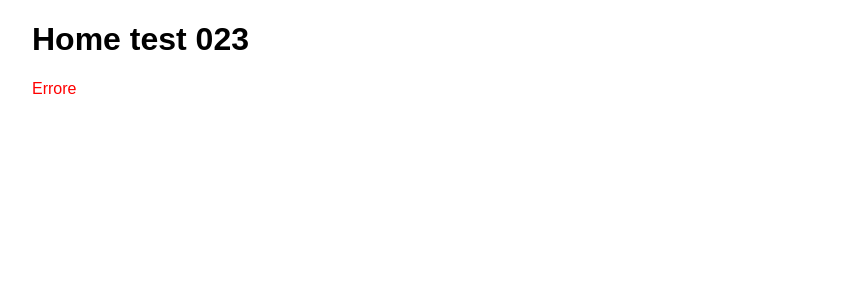
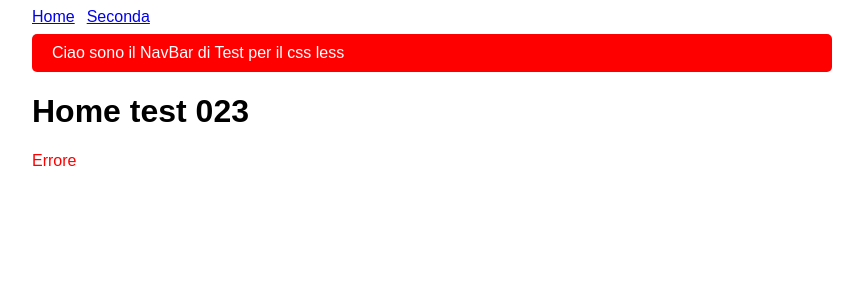
Before and after one commit to massimiliano743/MassimilianoForestieroWebSite, a React (Create React App) app: page / in a window 1280 px wide. Shown: the top 300 px of the page, without its empty margins (208-1071 px from the left). Built offline with nearby package versions, Linux system fonts and the light colour scheme; no server answers.

Commit message:
Add configuration files for code style and LESS support

```diff
--- /dev/null
+++ b/craco.config.js
@@ -0,0 +1,37 @@
+module.exports = {
+    webpack: {
+        configure: (webpackConfig) => {
+            const oneOfRule = webpackConfig.module.rules.find(r => Array.isArray(r.oneOf));
+            if (oneOfRule) {
+                const oneOf = oneOfRule.oneOf;
+                // Evita duplicati se già presente
+                const already = oneOf.some(r => r.test && r.test.toString().includes('less'));
+                if (!already) {
+                    // Inserisco prima dell'ultimo elemento (fallback asset) => di solito l'ultimo ha no 'exclude' ma solo asset/resource
+                    const fallbackIndex = oneOf.length - 1;
+                    const lessRule = {
+                        test: /\.less$/i,
+                        use: [
+                            require.resolve('style-loader'),
+                            {
+                                loader: require.resolve('css-loader'),
+                                options: {importLoaders: 1}
+                            },
+                            {
+                                loader: require.resolve('less-loader'),
+                                options: {
+                                    lessOptions: {
+                                        javascriptEnabled: true
+                                    }
+                                }
+                            }
+                        ],
+                        sideEffects: true // permette l'import come side-effect globale
+                    };
+                    oneOf.splice(fallbackIndex, 0, lessRule);
+                }
+            }
+            return webpackConfig;
+        }
+    }
+};
--- a/src/components/HelloMessage.jsx
+++ /dev/null
@@ -1,5 +0,0 @@
-export function HelloMessage({ loading, error, message }) {
-  if (loading) return <div>...</div>;
-  if (error) return <div style={{color:'red'}}>Errore</div>;
-  return <div>{message}</div>;
-}
--- /dev/null
+++ b/src/components/HelloMessage/HelloMessage.jsx
@@ -0,0 +1,5 @@
+export function HelloMessage({loading, error, message}) {
+  if (loading) return <div>...</div>;
+  if (error) return <div style={{color: 'red'}}>Errore</div>;
+  return <div>{message}</div>;
+}
--- a/src/components/Layout.jsx
+++ b/src/components/Layout.jsx
@@ -1,8 +1,9 @@
+import {NavBar} from '../components/NavBar/NavBar';
 
 export function Layout({ children }) {
   return (
     <div style={{ maxWidth: 800, margin: '0 auto', fontFamily: 'sans-serif' }}>
-      {/*<NavBar />*/}
+        <NavBar/>
       <main>{children}</main>
     </div>
   );
--- /dev/null
+++ b/src/components/NavBar/NavBar.jsx
@@ -0,0 +1,16 @@
+import { Link } from 'react-router-dom';
+import './NavBar.less';
+
+export function NavBar() {
+    return (
+        <>
+            <nav style={{display: 'flex', gap: 12, padding: '8px 0'}}>
+                <Link to="/">Home</Link>
+                <Link to="/seconda">Seconda</Link>
+            </nav>
+            <div className="button">
+                Ciao sono il NavBar di Test per il css less
+            </div>
+        </>
+    );
+}
--- /dev/null
+++ b/src/components/NavBar/NavBar.less
@@ -0,0 +1,16 @@
+@primary-color: red;
+@hover-color: darkblue;
+
+.button {
+  background-color: @primary-color;
+  color: white;
+  padding: 10px 20px;
+  border: none;
+  border-radius: 5px;
+  cursor: pointer;
+  transition: background-color 0.2s;
+
+  &:hover {
+    background-color: @hover-color;
+  }
+}
--- a/src/pages/HomePage.jsx
+++ b/src/pages/HomePage.jsx
@@ -1,5 +1,5 @@
 import { useHello } from '../hooks/useHello';
-import { HelloMessage } from '../components/HelloMessage';
+import {HelloMessage} from '../components/HelloMessage/HelloMessage';
 
 export function HomePage() {
   const { data, loading, error } = useHello();
```
Also changed, not shown: package.json (+9 -4 lines), src/components/NavBar.jsx (deleted, +0 -10 lines), 1 other file (tests, documents, lock files or other folders).
